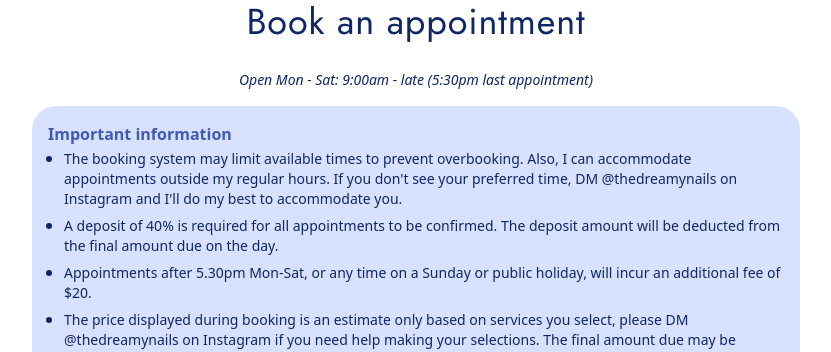
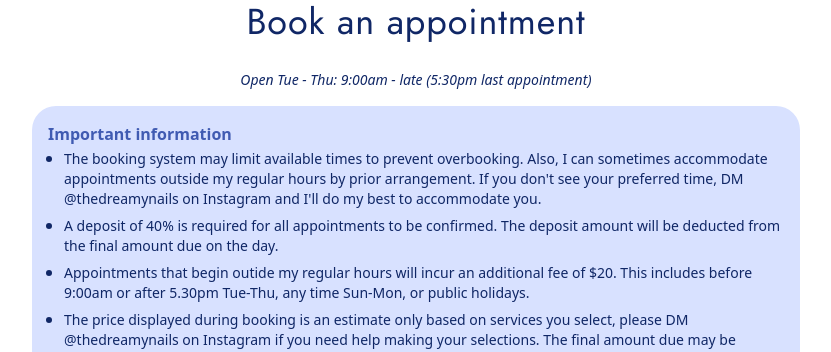
Before and after one commit to ddembo/tdn-web-next, a Next.js app: page /book in a window 1280 px wide. Shown: the part 169-521 px from the top of the page, without its empty margins (224-1055 px from the left). Built offline with nearby package versions, Linux system fonts and the light colour scheme; no server answers.

Commit message:
Update opening hours.

```diff
--- a/app/(with-header)/services/PageStructuredData.tsx
+++ b/app/(with-header)/services/PageStructuredData.tsx
@@ -15,7 +15,7 @@ const pageStructuredData: Graph = {
       inLanguage: 'en-AU',
       isPartOf: { '@id': SiteNodeId },
       dateCreated: '2023-09-21T20:39:00+11:00',
-      dateModified: '2023-10-15T14:05:00+11:00',
+      dateModified: '2023-12-27T19:55:00+11:00',
       provider: { '@id': OrganizationId },
       breadcrumb: { '@id': BreadcrumbId },
       thumbnailUrl: LogoUrl,
--- a/app/(with-header)/services/page.tsx
+++ b/app/(with-header)/services/page.tsx
@@ -291,8 +291,8 @@ export default function ServiceMenu() {
                     After-hours, weekend or public holiday appointment
                   </H3>
                   <p className="text-sm">
-                    This surcharge applies for all appointments after 5:30pm Mon-Sat, or any time on
-                    a Sunday or public holiday.
+                    This surcharge applies for any appointment that begins outside regular opening
+                    hours, e.g. any time on Fri-Mon, or before 9:00am or after 5:30pm Tue-Thu.
                   </p>
                 </td>
                 <td className="pt-4 align-top pl-4 w-[100px] lg:w-[125px]">
--- a/app/RootStructuredData.tsx
+++ b/app/RootStructuredData.tsx
@@ -82,7 +82,7 @@ const pageStructuredData: Graph = {
       inLanguage: 'en-AU',
       ...commonSiteAndOrgData,
       dateCreated: '2023-09-21T20:39:00+11:00',
-      dateModified: '2023-10-15T14:05:00+11:00', // TODO: This should change every deployment
+      dateModified: '2023-12-27T19:40:00+11:00', // TODO: This should change every deployment
       provider: { '@id': OrganizationId },
     } as WebSite,
     {
@@ -95,7 +95,7 @@ const pageStructuredData: Graph = {
       image: { '@id': LogoId },
       openingHoursSpecification: {
         '@type': 'OpeningHoursSpecification',
-        dayOfWeek: ['Monday', 'Tuesday', 'Wednesday', 'Thursday', 'Friday', 'Saturday'],
+        dayOfWeek: ['Tuesday', 'Wednesday', 'Thursday'],
         opens: '09:00:00',
         closes: '17:30:00',
       } as OpeningHoursSpecification,
--- a/app/book/PageStructuredData.tsx
+++ b/app/book/PageStructuredData.tsx
@@ -14,7 +14,7 @@ const pageStructuredData: Graph = {
       '@id': ThisPageId,
       isPartOf: { '@id': SiteNodeId },
       dateCreated: '2023-09-21T20:39:00+11:00',
-      dateModified: '2023-10-15T14:05:00+11:00',
+      dateModified: '2023-12-27T19:55:00+11:00',
       provider: { '@id': OrganizationId },
       breadcrumb: { '@id': BreadcrumbId },
       thumbnailUrl: LogoUrl,
--- a/app/book/page.tsx
+++ b/app/book/page.tsx
@@ -21,15 +21,15 @@ export default function BookingPage() {
           <SiteLogoFull />
         </div>
         <H1 variant="h2">Book an appointment</H1>
-        <p className="text-sm italic py-0 my-0">Open Mon - Sat: 9:00am - late (5:30pm last appointment)</p>
+        <p className="text-sm italic py-0 my-0">Open Tue - Thu: 9:00am - late (5:30pm last appointment)</p>
         <InfoPanel>
           <ul className="list-disc pl-4">
             <li>
               <p className="text-sm mb-1">
                 The booking system may limit available times to prevent overbooking. Also, I can
-                accommodate appointments outside my regular hours. If you don&apos;t see your
-                preferred time, DM @thedreamynails on Instagram and I&apos;ll do my best to
-                accommodate you.
+                sometimes accommodate appointments outside my regular hours by prior arrangement.
+                If you don&apos;t see your preferred time, DM @thedreamynails on Instagram and
+                I&apos;ll do my best to accommodate you.
               </p>
             </li>
             <li>
@@ -40,8 +40,7 @@ export default function BookingPage() {
             </li>
             <li>
               <p className="text-sm mb-1">
-                Appointments after 5.30pm Mon-Sat, or any time on a Sunday or public holiday, will
-                incur an additional fee of $20.
+                Appointments that begin outide my regular hours will incur an additional fee of $20. This includes before 9:00am or after 5.30pm Tue-Thu, any time Sun-Mon, or public holidays.
               </p>
             </li>
             <li>
--- a/components/SiteCTASection/SiteCTASection.tsx
+++ b/components/SiteCTASection/SiteCTASection.tsx
@@ -42,7 +42,7 @@ export default function SiteCTASection({ hideServiceMenu = false }: SiteCTASecti
                 <li className="block py-2">
                   <H3 variant="h4">Opening hours</H3>
                   <p className="px-4">
-                    <strong>Mon - Sat</strong>: 9:00am - late
+                    <strong>Tue - Thu</strong>: 9:00am - late
                     <br />
                     (5:30pm last appointment)
                   </p>
```
